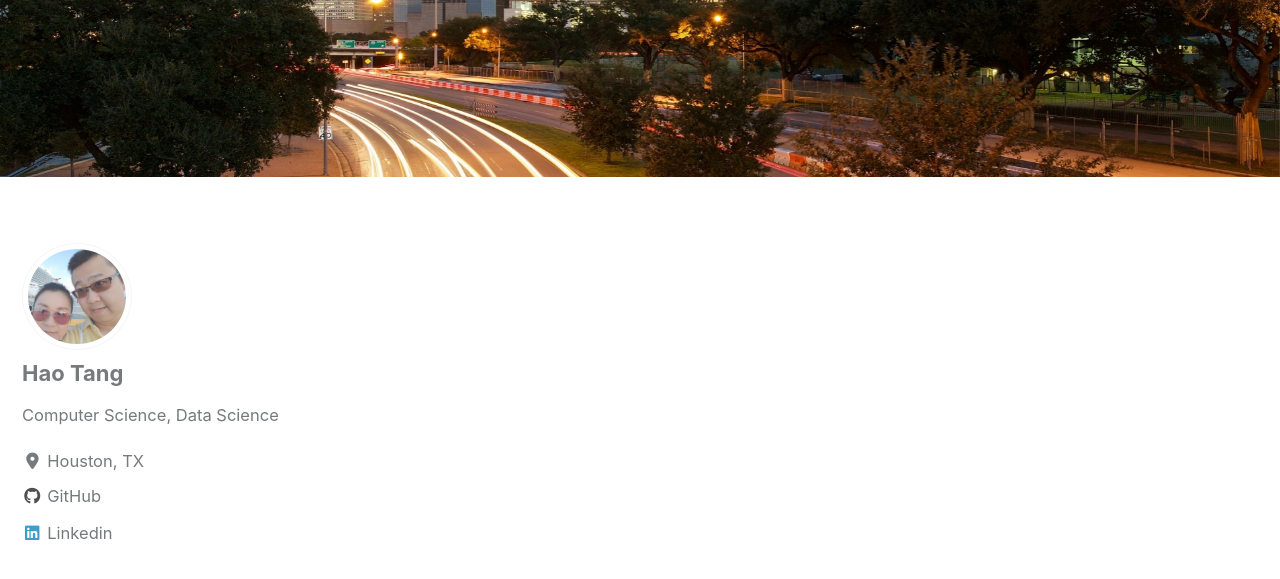
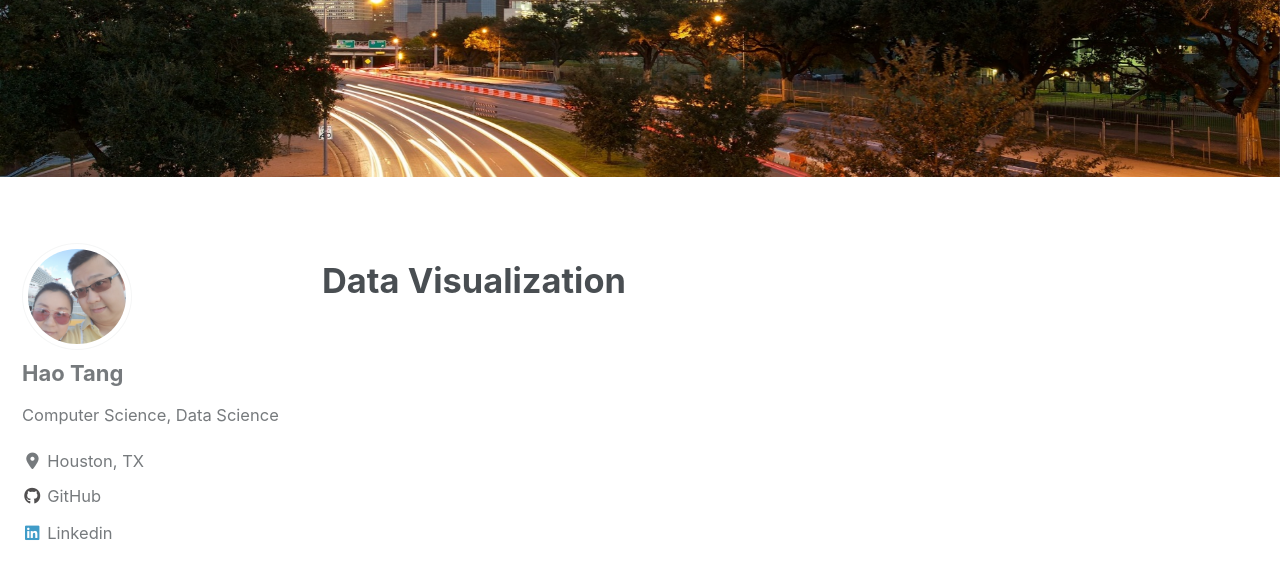
Before and after one commit to tanghao205/tanghao205.github.io, a Jekyll site: the page built from _pages/DV.md, in a window 1280 px wide and 900 px high, scrolled down 409 px. Shown: the top 579 px of the window. Built offline with Jekyll 4.4.1, drawn with Linux system fonts in a browser that asks for light colours; cached includes are drawn as plain includes; nearby versions of some CDN libraries.

Commit message:
Update DV.md

```diff
--- a/_pages/DV.md
+++ b/_pages/DV.md
@@ -33,3 +33,6 @@ skin_cancer_2:
     url: /images/DT.JPG
 
 ---
+
+
+# Data Visualization
```
